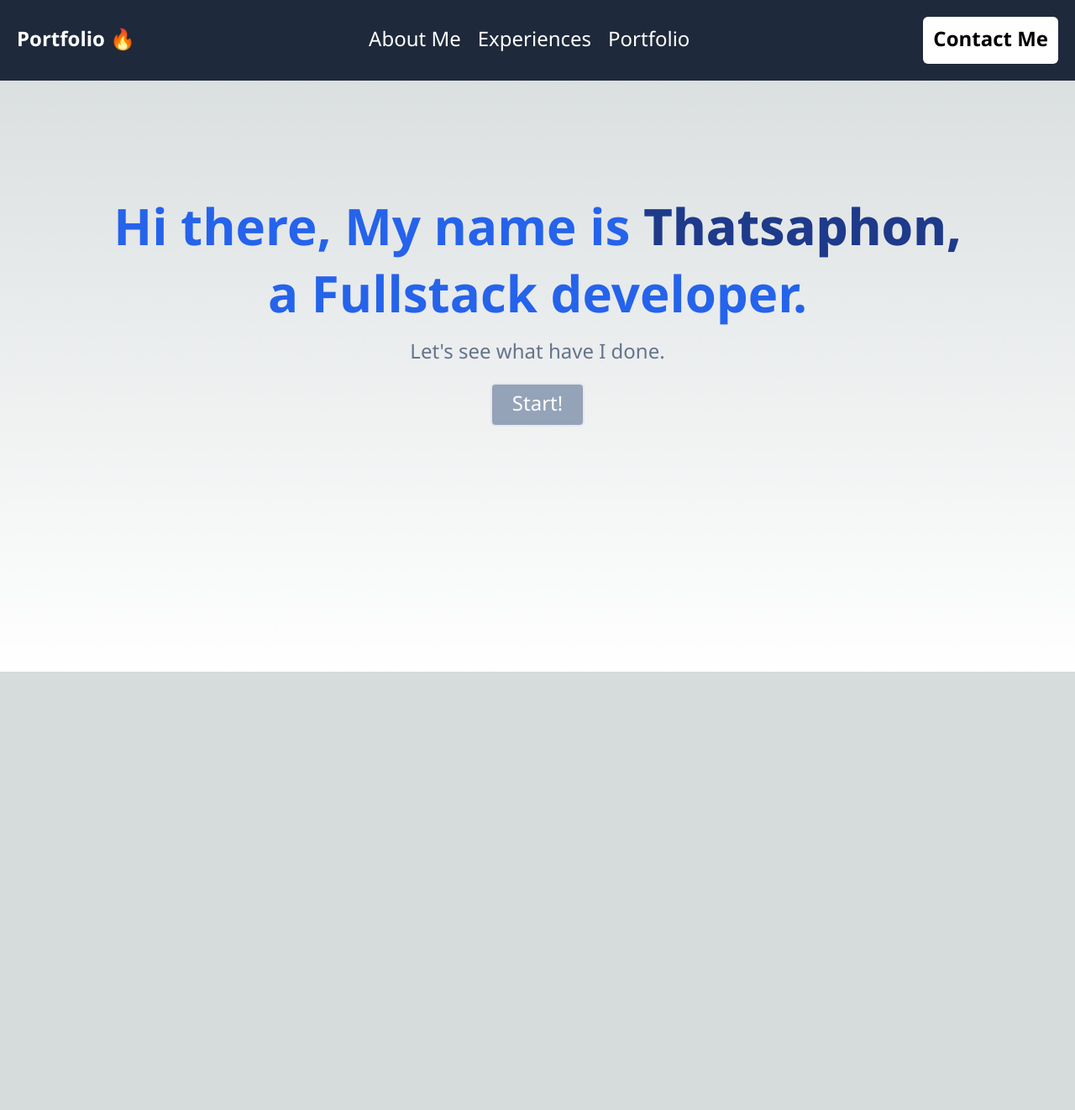
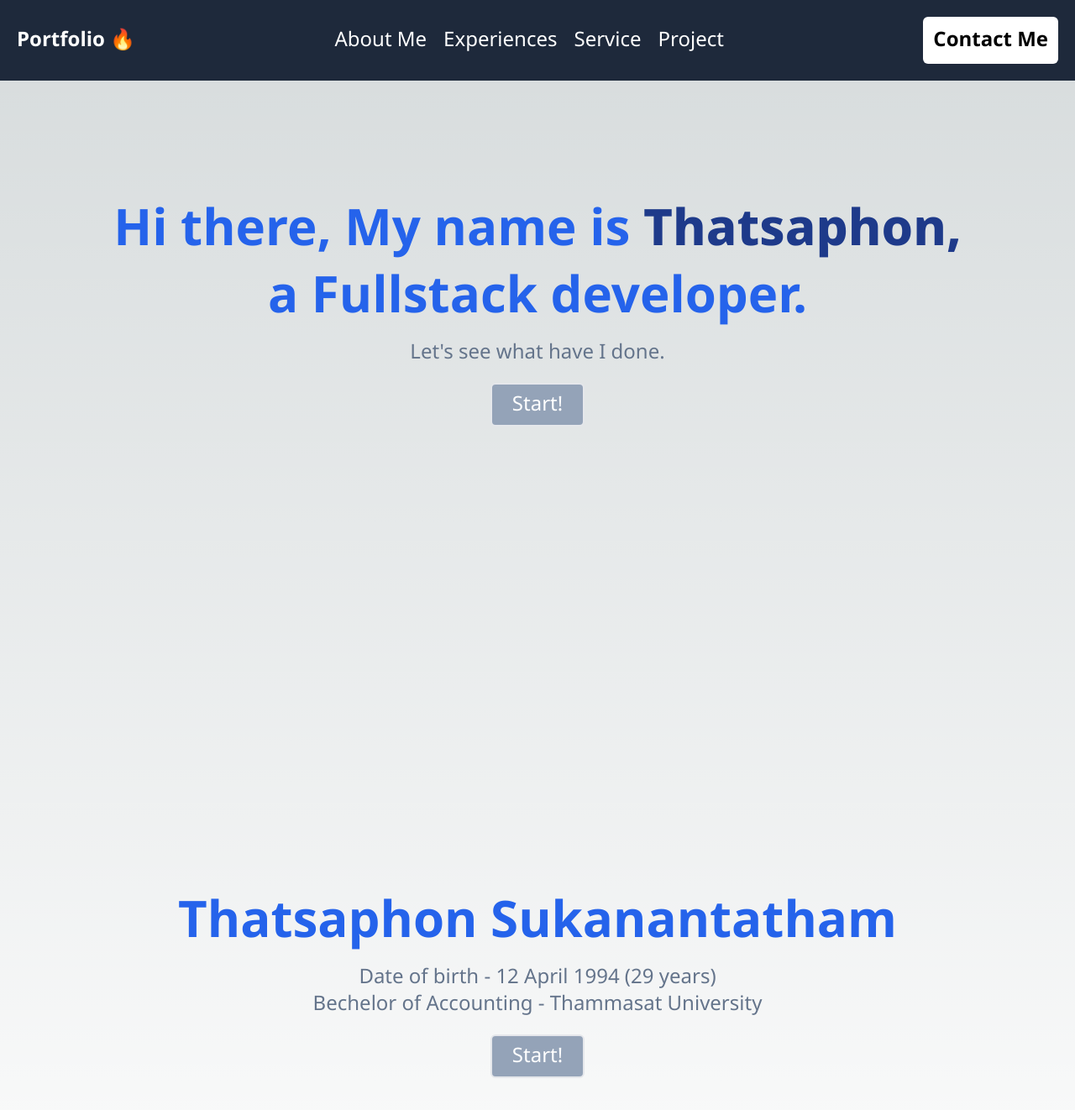
Before and after one commit to thatsaphon/portfolio, a Next.js app: page / in a window 1280 px wide. Shown: the top 1322 px of the page at 84% size. Before the commit the page ends 800 px from the top, so only its background shows below. Built offline with nearby package versions, Linux system fonts and the light colour scheme.

Commit message:
try link href to id, dayjs

```diff
--- /dev/null
+++ b/app/about/page.tsx
@@ -0,0 +1,37 @@
+import dayjs from "dayjs";
+import React from "react";
+var relativeTime = require("dayjs/plugin/relativeTime");
+dayjs.extend(relativeTime);
+
+type Props = {};
+
+export default function AboutPage({}: Props) {
+  return (
+    <div className="flex min-h-screen flex-col items-center justify-center p-24 pb-36 lg:gap-5 text-center">
+      <h1 className="text-3xl lg:text-6xl text-blue-600 font-bold">
+        Thatsaphon Sukanantatham
+      </h1>
+      <div className="text-lg mt-3 lg:mt-0 lg:text-2xl text-slate-500">
+        <p>
+          {`Date of birth - 12 April 1994`} (
+          {dayjs().from(dayjs("1994-04-12"), true)})
+        </p>
+        {/* {dayjs.from(dayjs("1994-04-12"))} */}
+        <p>{`Bechelor of Accounting - Thammasat University`}</p>
+      </div>
+      {/* <h3 className="text-lg mt-3 lg:mt-0 lg:text-2xl text-slate-500">
+        {`Bechelor of Accounting - Thammasat University`}
+      </h3>
+      <h3 className="text-lg mt-3 lg:mt-0 lg:text-2xl text-slate-500">
+        {`Bechelor of Accounting - Thammasat University`}
+      </h3> */}
+      <p>
+        <button
+          type="button"
+          className="text-lg lg:text-2xl p-2 border-2 rounded-md bg-slate-400 px-6 text-white">
+          Start!
+        </button>
+      </p>
+    </div>
+  );
+}
--- a/app/globals.css
+++ b/app/globals.css
@@ -24,4 +24,7 @@ body {
       rgb(var(--background-end-rgb))
     )
     rgb(var(--background-start-rgb));
+  }
+html{
+  scroll-behavior: smooth;
 }
--- a/app/layout.tsx
+++ b/app/layout.tsx
@@ -27,7 +27,10 @@ export default function RootLayout({
               Experiences
             </button>
             <button type="button" className="hover:cursor-pointer">
-              Portfolio
+              Service
+            </button>
+            <button type="button" className="hover:cursor-pointer">
+              Project
             </button>
           </div>
           <button className="bg-white rounded-md text-2xl font-bold p-3">
--- a/app/page.tsx
+++ b/app/page.tsx
@@ -1,8 +1,11 @@
 import Image from "next/image";
+import AboutPage from "./about/page";
+import React from "react";
 
 export default function Home() {
   return (
-    <main className="flex min-h-screen flex-col items-center justify-center p-24 pb-36 lg:gap-5 text-center">
+    <>
+      <div className="flex min-h-screen flex-col items-center justify-center p-24 pb-36 lg:gap-5 text-center">
         <h1 className="text-3xl lg:text-6xl text-blue-600 font-bold">
           Hi there, My name is{" "}
           <span className="text-blue-900 font-extrabold">Thatsaphon,</span>
@@ -14,12 +17,18 @@ export default function Home() {
           {`Let's see what have I done.`}
         </h3>
         <p>
+          <a href="#about">
             <button
               type="button"
               className="text-lg lg:text-2xl p-2 border-2 rounded-md bg-slate-400 px-6 text-white">
               Start!
             </button>
+          </a>
         </p>
-    </main>
+      </div>
+      <div id="about">
+        <AboutPage></AboutPage>
+      </div>
+    </>
   );
 }
--- a/package.json
+++ b/package.json
@@ -13,6 +13,7 @@
     "@types/react": "18.2.15",
     "@types/react-dom": "18.2.7",
     "autoprefixer": "10.4.14",
+    "dayjs": "^1.11.9",
     "eslint": "8.45.0",
     "eslint-config-next": "13.4.10",
     "next": "13.4.10",
```
Also changed, not shown: 1 other file (tests, documents, lock files or other folders). Lines whose indentation alone changed are shown as unchanged.
